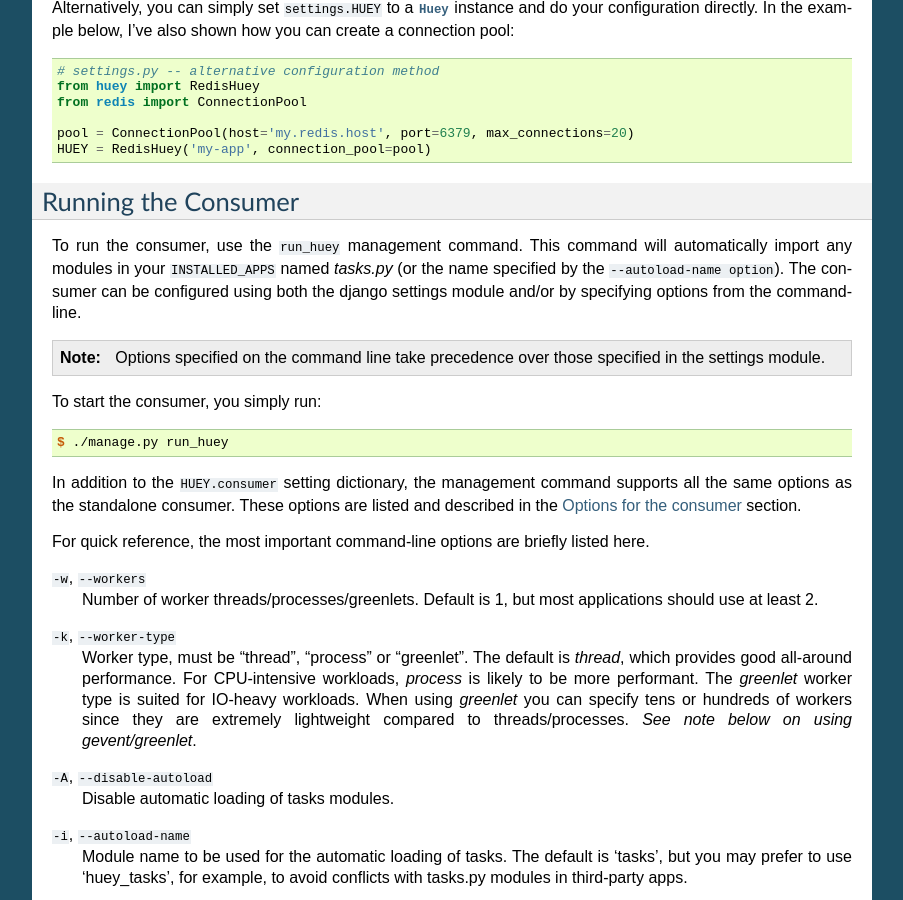
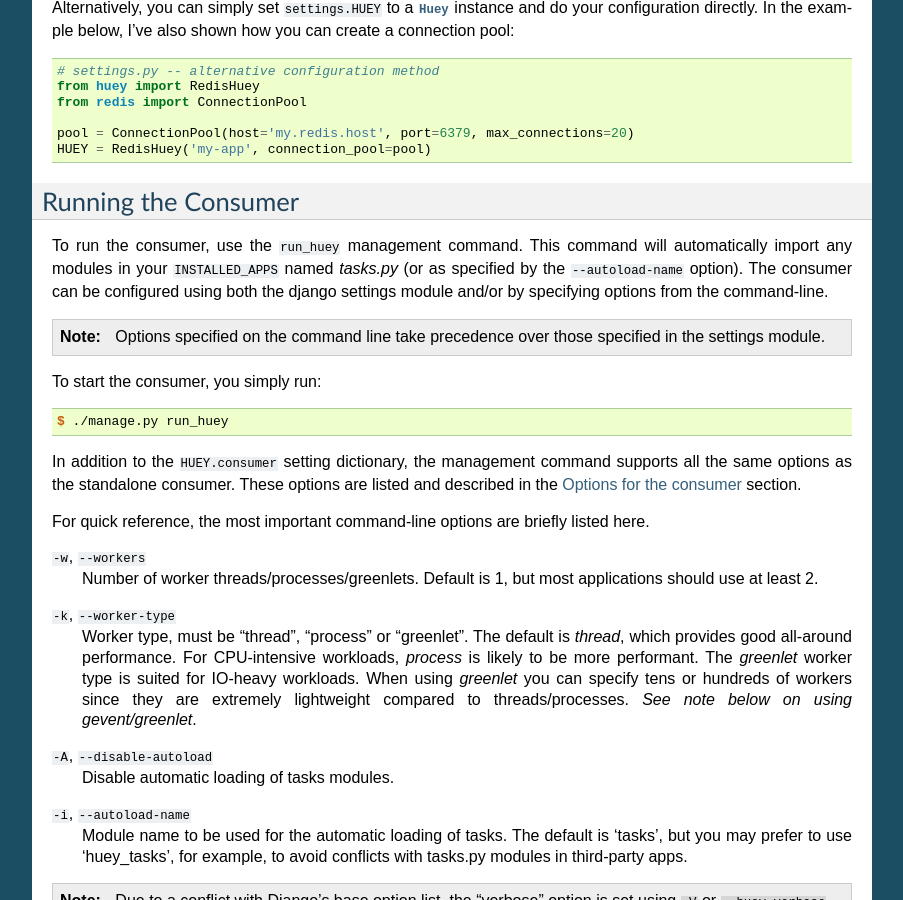
Before and after one commit to coleifer/huey, a Sphinx documentation site: the page built from docs/django.rst, in a window 1280 px wide and 900 px high, scrolled down 1526 px. Shown: the whole window, without its empty margins (198-1101 px from the left). Built offline with Sphinx 7.4.7, drawn with Linux system fonts in a browser that asks for light colours.

Commit message:
Fix backticks in docs update

```diff
--- a/docs/django.rst
+++ b/docs/django.rst
@@ -111,7 +111,7 @@
 
 To run the consumer, use the ``run_huey`` management command.  This command
 will automatically import any modules in your ``INSTALLED_APPS`` named
-*tasks.py* (or the name specified by the ``--autoload-name option``).  The
+*tasks.py* (or as specified by the ``--autoload-name`` option).  The
 consumer can be configured using both the django settings module and/or by
 specifying options from the command-line.
 
```
